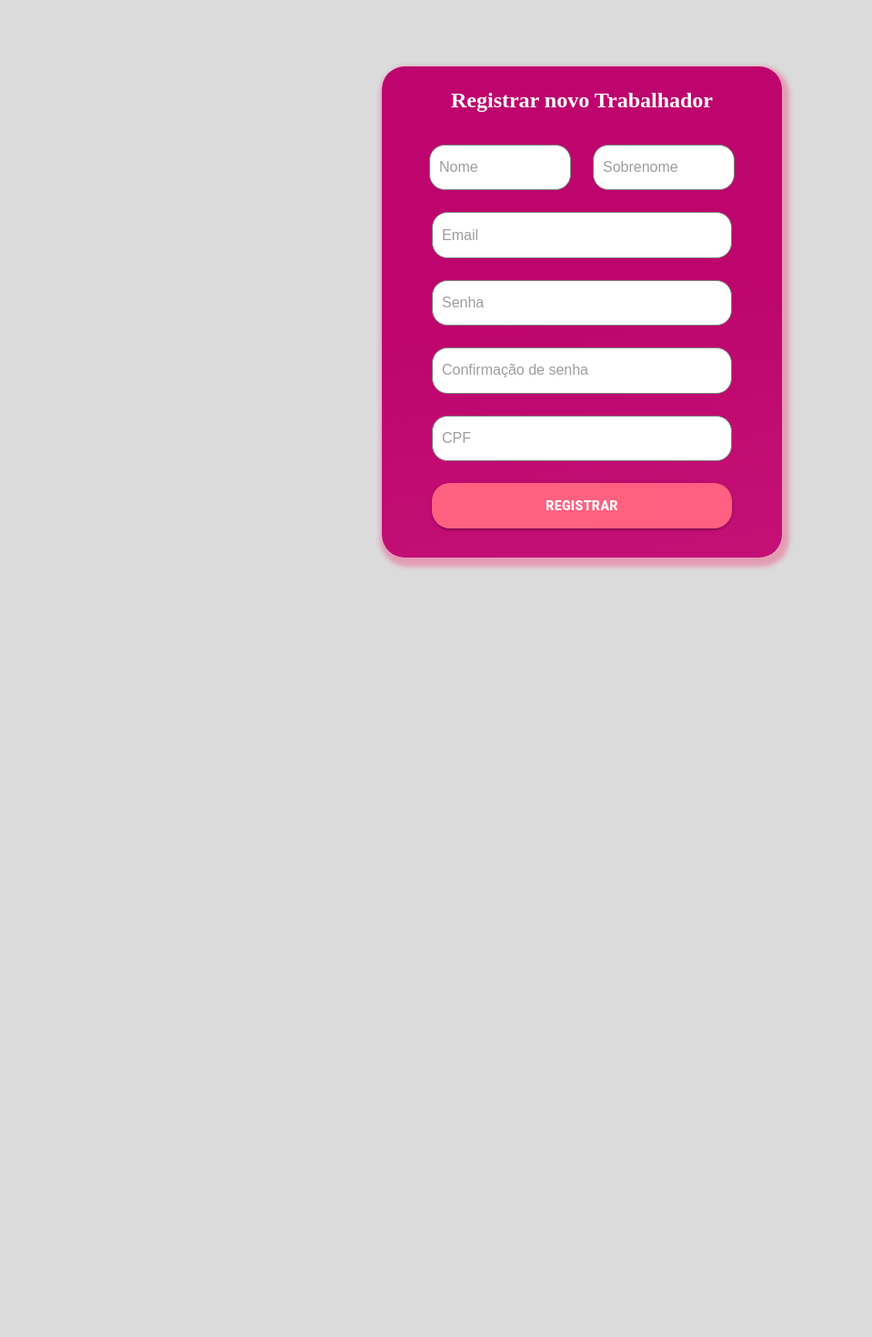
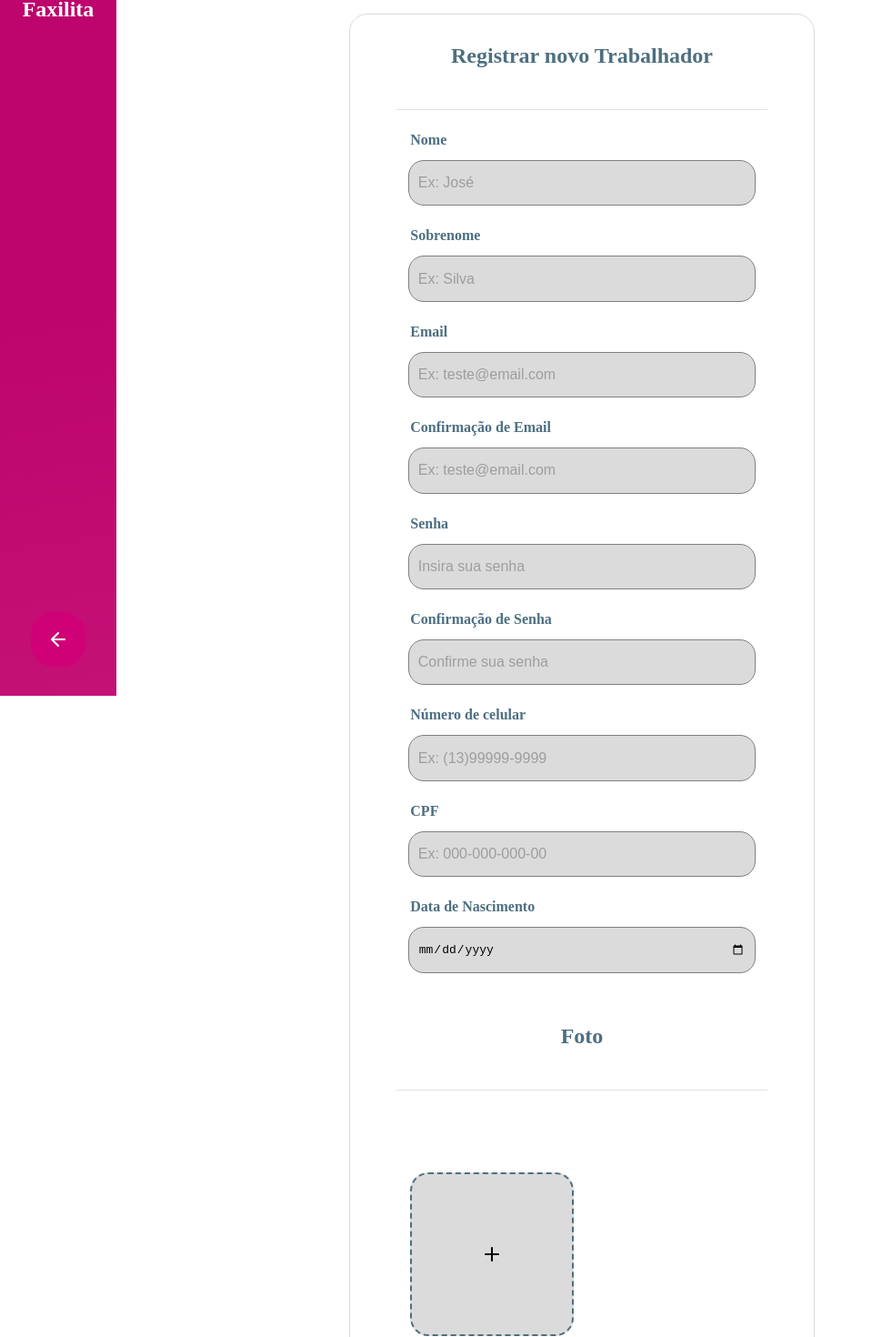
Before and after one commit to Luccacpl/Faxilita, a React (Create React App) app: page /Cadastro/2 in a window 1280 px wide. Shown: the part 35-1505 px from the top of the page at 91% size, without its empty margins (0-959 px from the left). Before the commit the page ends 800 px from the top, so only its background shows below. Built offline with nearby package versions, Linux system fonts and the light colour scheme.

Commit message:
Pagina CadastroTrabalhador refeita

```diff
--- a/src/pages/CadastroTrabalhador.tsx
+++ b/src/pages/CadastroTrabalhador.tsx
@@ -1,6 +1,8 @@
-import React from 'react';
+import React, { useState, ChangeEvent } from 'react';
 import Grid from '@material-ui/core/Grid';
 import { makeStyles, createStyles, Theme } from '@material-ui/core/styles';
+import { FiPlus, FiArrowLeft } from 'react-icons/fi';
+import { Link } from 'react-router-dom';
 
 import CustomButton from '../components/CustomButton';
 
@@ -40,37 +42,109 @@ const stylePink = {
 function CadastroTrabalhador(){
     const classes = useStyles();
 
+    const [images, setImages] = useState<File[]>([]);
+    const [previewImages, setPreviewImages] = useState<string[]>([]);
+
+    function handleSelectedImages(event: ChangeEvent<HTMLInputElement>) {
+        if(!event.target.files){
+            return;
+        }
+
+        const selectedImages = Array.from(event.target.files);
+
+        setImages(selectedImages);
+
+        const selectedImagesPreview = selectedImages.map(image => {
+            return URL.createObjectURL(image);
+          });
+
+        setPreviewImages(selectedImagesPreview);
+    }
+
     return(
         <div id="page-cadastro-trabalhador">
+            <aside className="app-sidebar">
+                <h1>Faxilita</h1>
+                <footer>
+                    <Link to="/">
+                        <button>
+                            <FiArrowLeft size={24} color="#FFF" />
+                        </button>
+                    </Link>
+                </footer>
+            </aside>
+
+            <main>
                 <form className="wrapper">
                     <Grid container spacing={3}>
 
-                    <Grid item xs={12}>
+                        <Grid item xs={12} className="fixed">
                                 <h1 className={classes.Title}>Registrar novo Trabalhador</h1>
                         </Grid>
 
-                    <Grid item xs={6}>
-                        <input className="txtNome" placeholder="Nome" />
-                    </Grid>
-
-                    <Grid item xs={6}>
-                        <input className="txtSobrenome" placeholder="Sobrenome" />
+                        <Grid item xs={12}>
+                            <hr />
                         </Grid>
 
                         <Grid item xs={12}>
-                        <input type="email" placeholder="Email" />
+                            <label htmlFor="name">Nome</label>
+                            <input  placeholder="Ex: José" />
                         </Grid>
 
                         <Grid item xs={12}>
-                        <input type="password" placeholder="Senha" />
+                            <label htmlFor="name">Sobrenome</label>
+                            <input  placeholder="Ex: Silva" />
                         </Grid>
 
                         <Grid item xs={12}>
-                        <input type="password" placeholder="Confirmação de senha" />
+                            <label htmlFor="name">Email</label>
+                            <input type="email" placeholder="Ex: teste@email.com" />
                         </Grid>
 
                         <Grid item xs={12}>
-                        <input  placeholder="CPF" />
+                            <label htmlFor="name">Confirmação de Email</label>
+                            <input type="email" placeholder="Ex: teste@email.com" />
+                        </Grid>
+
+                        <Grid item xs={12}>
+                            <label htmlFor="name">Senha</label>
+                            <input type="password" placeholder="Insira sua senha" />
+                        </Grid>
+
+                        <Grid item xs={12}>
+                            <label htmlFor="name">Confirmação de Senha</label>
+                            <input type="password" placeholder="Confirme sua senha" />
+                        </Grid>
+
+                        <Grid item xs={12}>
+                            <label htmlFor="name">Número de celular</label>
+                            <input  placeholder="Ex: (13)99999-9999" />
+                        </Grid>
+
+                        <Grid item xs={12}>
+                            <label htmlFor="name">CPF</label>
+                            <input  placeholder="Ex: 000-000-000-00" />
+                        </Grid>
+
+                        <Grid item xs={12}>
+                            <label htmlFor="name">Data de Nascimento</label>
+                            <input type="date" placeholder="Data de nascimento" />
+                        </Grid>
+
+                        <Grid item xs={12} className="fixed">
+                                <h1 className={classes.Title}>Foto</h1>
+                        </Grid>
+
+                        <Grid item xs={12}>
+                            <hr />
+                        </Grid>
+
+                        <Grid item xs={12}>
+                            <label className="custom-file-upload">
+                                <FiPlus size={24} color="black"/>
+                                <input onChange={handleSelectedImages} type="file">
+                                </input>
+                            </label>
                         </Grid>
 
                         <Grid item xs={12}>
@@ -79,6 +153,7 @@ function CadastroTrabalhador(){
 
                     </Grid>
                 </form>
+            </main>
         </div>
     );
 }
--- a/src/styles/pages/CadastroTrabalhador.css
+++ b/src/styles/pages/CadastroTrabalhador.css
@@ -1,49 +1,195 @@
-#page-cadastro-trabalhador .wrapper {
-	width: 55vh;
+#page-cadastro-trabalhador {
+	background-color: white;
+	display: flex;
+	width: 100vw;
+}
+
+/* Aside */
+
+aside.app-sidebar {
+	position: fixed;
 	height: 100%;
+	width: 10%;
+	padding: 32px 24px;
 	background: linear-gradient(
 		170deg,
 		rgba(189, 5, 109, 1) 0%,
 		rgba(189, 5, 109, 1) 48%,
 		rgba(196, 17, 118, 1) 100%
 	);
-	box-shadow: 3px 5px 5px 5px rgba(248, 10, 89, 0.3);
+
+	display: flex;
+	flex-direction: column;
+	justify-content: space-between;
+	align-items: center;
+}
+
+aside.app-sidebar footer a,
+aside.app-sidebar footer button {
+	width: 60px;
+	height: 60px;
+
+	background: #d00176;
+	border: 0;
+	border-radius: 25px;
+
+	cursor: pointer;
+
+	transition: background-color 0.2s;
+
+	display: flex;
+	justify-content: center;
+	align-items: center;
+}
+
+aside.app-sidebar footer a:hover,
+aside.app-sidebar footer button:hover {
+	background: #ee0087;
+}
+
+#page-cadastro-trabalhador main {
+	flex: 1;
+}
+
+/* Form */
+
+#page-cadastro-trabalhador .wrapper {
+	width: 40%;
+	margin: 50px auto;
+
+	background: #fff;
+	border: 1px solid #dbdbdb;
 
 	justify-content: center;
 	align-items: center;
 
-	border-radius: 25px;
+	border-radius: 20px;
 
-	margin: 15vh auto;
+	overflow: hidden;
 }
 
-.wrapper input {
+#page-cadastro-trabalhador .wrapper input {
 	height: 6.3vh;
 	padding: 0 10px;
 
 	border: 0.5px solid grey;
 	border-radius: 17px;
+	background-color: #dbdbdb;
 
 	outline: none;
 
 	font-size: 100%;
+
+	margin-top: 13px;
+}
+
+#page-cadastro-trabalhador .wrapper label {
+	color: #4d6f80;
+	font-family: Nunito;
+	font-style: normal;
+	font-weight: 600;
+	font-size: 16px;
+
+	margin: 13%;
 }
 
 ::-webkit-input-placeholder {
 	color: #9f9e9e;
 }
 
-.wrapper h1 {
+#page-cadastro-trabalhador .wrapper h1 {
+	margin-top: 10px;
 	font-size: 3vh;
 
+	color: #4d6f80;
+	font-family: Nunito;
+	font-style: normal;
+	font-weight: bold;
+	font-size: 24px;
+	line-height: 44px;
+
 	font-weight: 800;
-	line-height: 50px;
+	line-height: 70px;
 }
 
-.wrapper .txtNome {
-	margin: auto 25%;
+input[type='file'] {
+	display: none;
 }
 
-.wrapper .txtSobrenome {
-	margin-left: 0;
+#page-cadastro-trabalhador .wrapper .custom-file-upload {
+	height: 180px;
+	width: 180px;
+	border: 2px dashed #4d6f80;
+	background-color: #dbdbdb;
+	border-radius: 20px;
+	cursor: pointer;
+
+	display: flex;
+	justify-content: center;
+	align-items: center;
 }
+
+hr {
+	width: 80%;
+	margin: auto;
+	height: 1px;
+	color: grey;
+	background-color: #707070;
+	border: 0px solid grey;
+	opacity: 0.2;
+}
+
+/* media Carries */
+
+@media only screen and (max-width: 1000px) {
+	/* Aside */
+
+	aside.app-sidebar {
+		position: fixed;
+		height: 10%;
+		width: 100%;
+		padding: 32px 24px;
+		background: linear-gradient(
+			170deg,
+			rgba(189, 5, 109, 1) 0%,
+			rgba(189, 5, 109, 1) 48%,
+			rgba(196, 17, 118, 1) 100%
+		);
+
+		display: flex;
+		flex-direction: row;
+		justify-content: space-between;
+		align-items: center;
+	}
+
+	/* Formulario */
+
+	#page-cadastro-trabalhador .wrapper {
+		width: 80%;
+		margin-top: 25%;
+		margin-left: 8%;
+
+		background: #fff;
+		border: 1px solid #dbdbdb;
+
+		justify-content: center;
+		align-items: center;
+
+		border-radius: 20px;
+
+		overflow: hidden;
+	}
+
+	#page-cadastro-trabalhador .wrapper h1 {
+		font-size: 2.7vh;
+
+		color: #4d6f80;
+		font-family: Nunito;
+		font-style: normal;
+		font-weight: bold;
+		line-height: 44px;
+
+		font-weight: 800;
+		line-height: 70px;
+	}
+}
```
Lines whose indentation alone changed are shown as unchanged.
